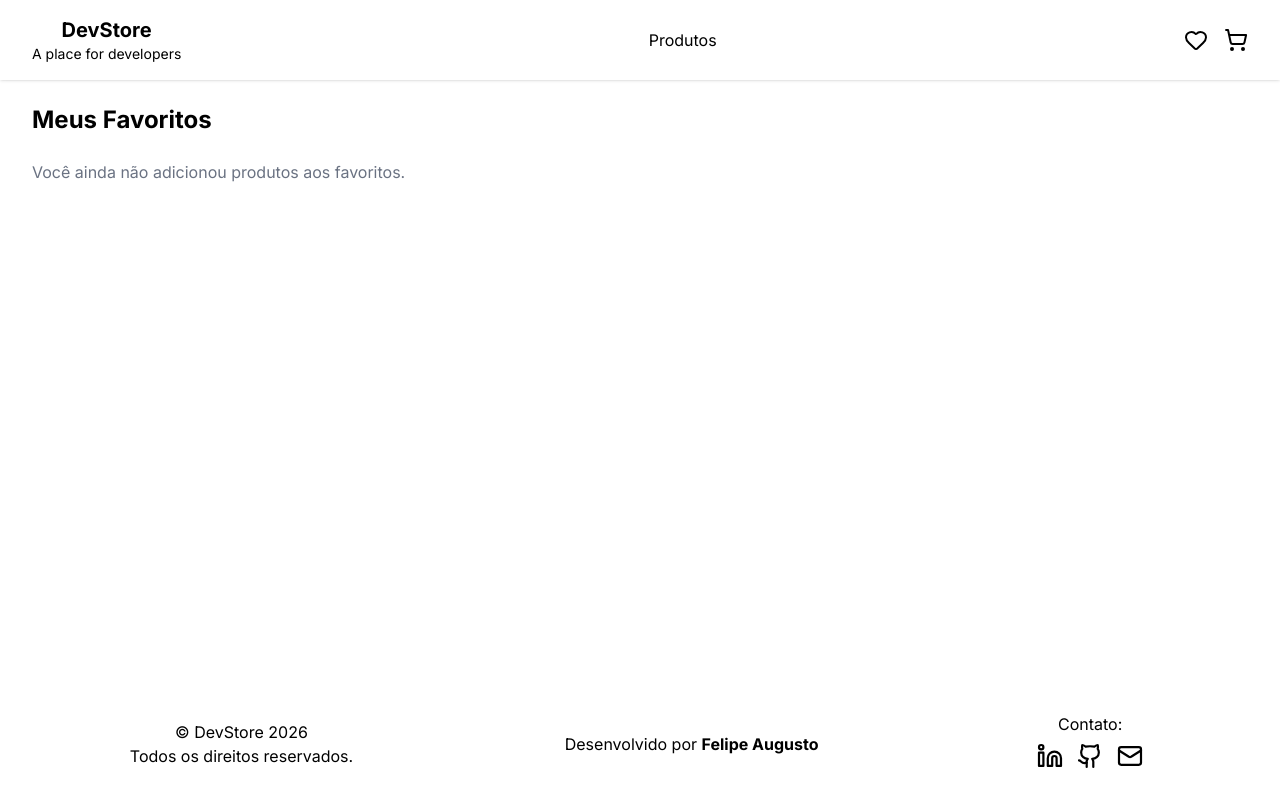
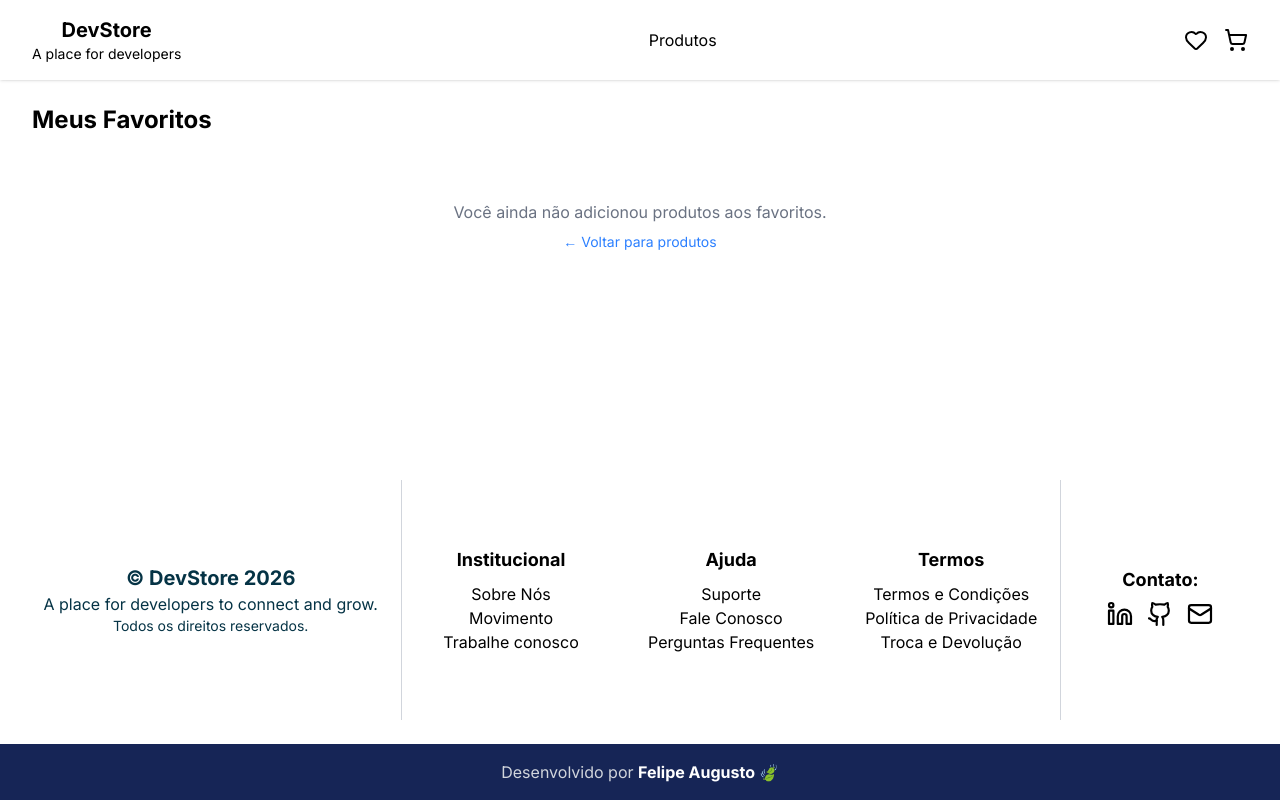
Before and after one commit to felipedev90/dev-store, a Next.js app: page /favorites in a window 1280 px wide. Built offline with nearby package versions, Linux system fonts and the light colour scheme.

Commit message:
feat: improve footer component

```diff
--- a/src/app/favorites/page.tsx
+++ b/src/app/favorites/page.tsx
@@ -2,6 +2,7 @@
 import { ProductGrid } from "@/components/product/ProductGrid";
 import Container from "@/components/layout/Container";
 import { useFavoriteStore } from "@/store/favorite-store";
+import Link from "next/link";
 
 export default function FavoritesPage() {
   const items = useFavoriteStore((state) => state.items);
@@ -13,9 +14,17 @@ export default function FavoritesPage() {
     <Container className="py-8">
       <h1 className="text-2xl font-bold mb-6">Meus Favoritos</h1>
       {favoriteProducts.length === 0 ? (
-        <p className="text-gray-500">
-          Você ainda não adicionou produtos aos favoritos.
-        </p>
+        <div className="text-center py-10 gap-2 flex flex-col items-center">
+          <p className="text-gray-500">
+            Você ainda não adicionou produtos aos favoritos.
+          </p>
+          <Link
+            href="/products"
+            className="text-sm text-blue-500 hover:underline mb-4 inline-block"
+          >
+            &larr; Voltar para produtos
+          </Link>
+        </div>
       ) : (
         <ProductGrid
           products={favoriteProducts}
--- a/src/app/products/[slug]/page.tsx
+++ b/src/app/products/[slug]/page.tsx
@@ -49,7 +49,7 @@ export default async function ProductPage({ params }: Props) {
         &larr; Voltar para produtos
       </Link>
       <div className="grid grid-cols-1 md:grid-cols-2 gap-1 lg:gap-8 max-w-[100vw] md:max-w-[70vw] mx-auto p-1 md:p-6 shadow-xl rounded-lg">
-        <div className="relative w-full h-64 md:h-100 bg-gray-50 rounded-lg overflow-hidden">
+        <div className="relative w-full h-64 md:h-100 bg-white rounded-lg overflow-hidden">
           <Image
             src={product.images[0]}
             alt={product.name}
--- a/src/components/layout/Footer.tsx
+++ b/src/components/layout/Footer.tsx
@@ -5,17 +5,116 @@ export default function Footer() {
   return (
     <footer>
       <Container className="py-3 lg:py-6 lg:flex lg:flex-row lg:justify-around lg:items-center">
-        <div className="flex flex-col justify-center items-center">
-          <p>© DevStore {new Date().getFullYear()}</p>
-          <p>Todos os direitos reservados.</p>
-        </div>
-        <div className="flex flex-col justify-center items-center p-4 gap-1">
-          <p>
-            Desenvolvido por <strong>Felipe Augusto</strong>
+        <div className="flex flex-col justify-center items-center py-2">
+          <p className="text-cyan-950 text-lg lg:text-xl font-bold">
+            © DevStore {new Date().getFullYear()}
+          </p>
+          <p className="text-cyan-950 ">
+            A place for developers to connect and grow.
+          </p>
+          <p className="text-cyan-950 text-xs lg:text-sm">
+            Todos os direitos reservados.
           </p>
         </div>
-        <div className="flex flex-col justify-center items-center">
-          <p>Contato:</p>
+
+        <div className="hidden md:block md:w-px md:bg-gray-300 md:h-60 md:m-0"></div>
+
+        <div className=" grid grid-cols-1 text-center md:grid-cols-3 gap-8 md:gap-12 py-4">
+          <div className="flex flex-col justify-center items-center gap-2">
+            <h3 className="font-bold text-lg">Institucional</h3>
+            <ul>
+              <li>
+                <a
+                  href="#"
+                  className="hover:text-blue-600 transition-colors scale-110"
+                >
+                  Sobre Nós
+                </a>
+              </li>
+              <li>
+                <a
+                  href="#"
+                  className="hover:text-blue-600 transition-colors scale-110"
+                >
+                  Movimento
+                </a>
+              </li>
+              <li>
+                <a
+                  href="#"
+                  className="hover:text-blue-600 transition-colors scale-110"
+                >
+                  Trabalhe conosco
+                </a>
+              </li>
+            </ul>
+          </div>
+
+          <div className="flex flex-col justify-center items-center gap-2">
+            <h3 className="font-bold text-lg">Ajuda</h3>
+            <ul>
+              <li>
+                <a
+                  href="#"
+                  className="hover:text-blue-600 transition-colors scale-110"
+                >
+                  Suporte
+                </a>
+              </li>
+              <li>
+                <a
+                  href="#"
+                  className="hover:text-blue-600 transition-colors scale-110"
+                >
+                  Fale Conosco
+                </a>
+              </li>
+              <li>
+                <a
+                  href="#"
+                  className="hover:text-blue-600 transition-colors scale-110"
+                >
+                  Perguntas Frequentes
+                </a>
+              </li>
+            </ul>
+          </div>
+
+          <div className="flex flex-col justify-center items-center gap-2">
+            <h3 className="font-bold text-lg">Termos</h3>
+            <ul>
+              <li>
+                <a
+                  href="#"
+                  className="hover:text-blue-600 transition-colors scale-110"
+                >
+                  Termos e Condições
+                </a>
+              </li>
+              <li>
+                <a
+                  href="#"
+                  className="hover:text-blue-600 transition-colors scale-110"
+                >
+                  Política de Privacidade
+                </a>
+              </li>
+              <li>
+                <a
+                  href="#"
+                  className="hover:text-blue-600 transition-colors scale-110"
+                >
+                  Troca e Devolução
+                </a>
+              </li>
+            </ul>
+          </div>
+        </div>
+
+        <div className="hidden md:block md:w-px md:bg-gray-300 md:h-60 md:m-0"></div>
+
+        <div className="flex flex-col justify-center items-center px-4 py-2">
+          <p className="font-bold text-lg">Contato:</p>
           <div className="flex justify-center items-center gap-4 p-2">
             <a
               href="https://www.linkedin.com/in/felipesilva90/"
@@ -47,6 +146,14 @@ export default function Footer() {
           </div>
         </div>
       </Container>
+      <div className="bg-blue-950 flex flex-col justify-center items-center p-4 gap-1">
+        <div>
+          <p className="text-gray-300">
+            Desenvolvido por{" "}
+            <strong className="text-white">Felipe Augusto 🍃</strong>
+          </p>
+        </div>
+      </div>
     </footer>
   );
 }
--- /dev/null
+++ b/tailwind.config.ts
@@ -0,0 +1,25 @@
+// tailwind.config.ts
+import type { Config } from "tailwindcss";
+
+const config: Config = {
+  theme: {
+    extend: {
+      // 1. Define os Keyframes (o movimento)
+      keyframes: {
+        ticker: {
+          "0%": { transform: "translateX(0)" },
+          // Move exatamente metade do tamanho do container total duplicado
+          "100%": { transform: "translateX(-50%)" },
+        },
+      },
+      // 2. Define a Animação (velocidade e loop)
+      animation: {
+        // 'ticker' é o nome nas classes
+        // 40s é a duração (mais lento = mais suave), linear = velocidade constante, infinite = nunca para
+        ticker: "ticker 40s linear infinite",
+      },
+    },
+  },
+  plugins: [],
+};
+export default config;
```
Also changed, not shown: src/components/layout/LogoSlider.tsx (added).
